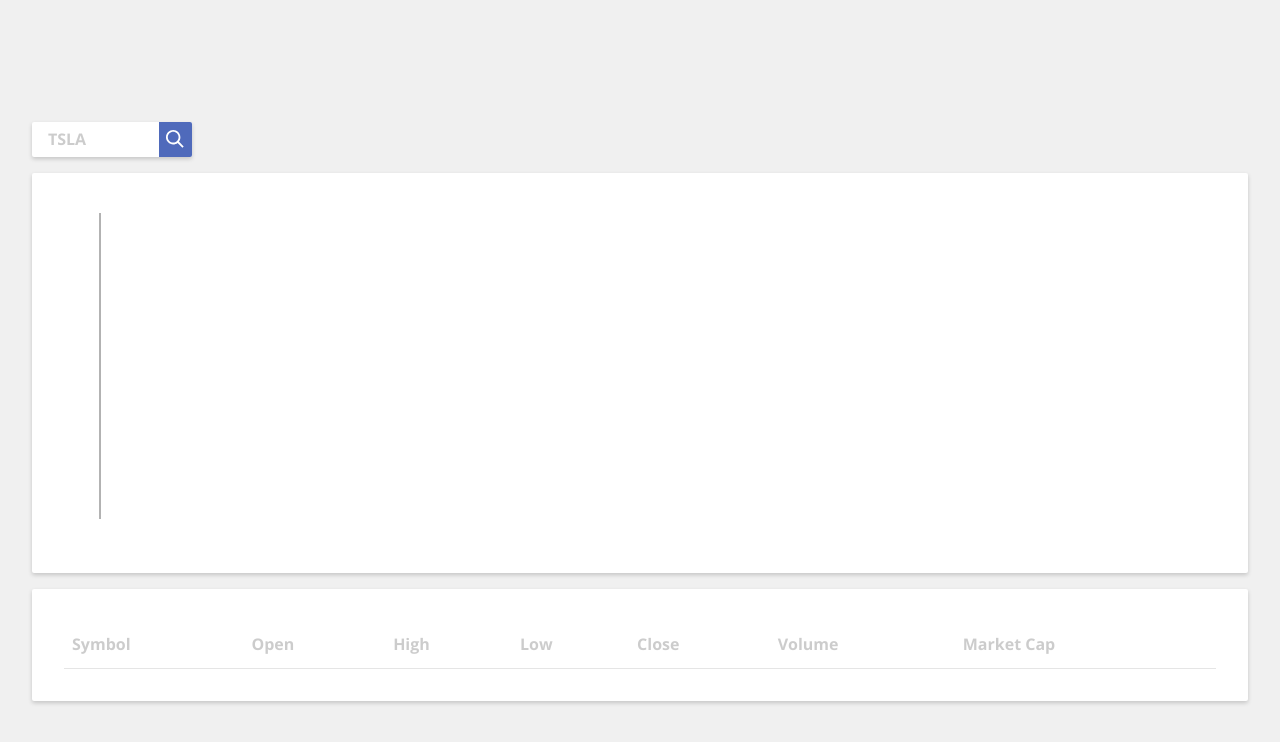
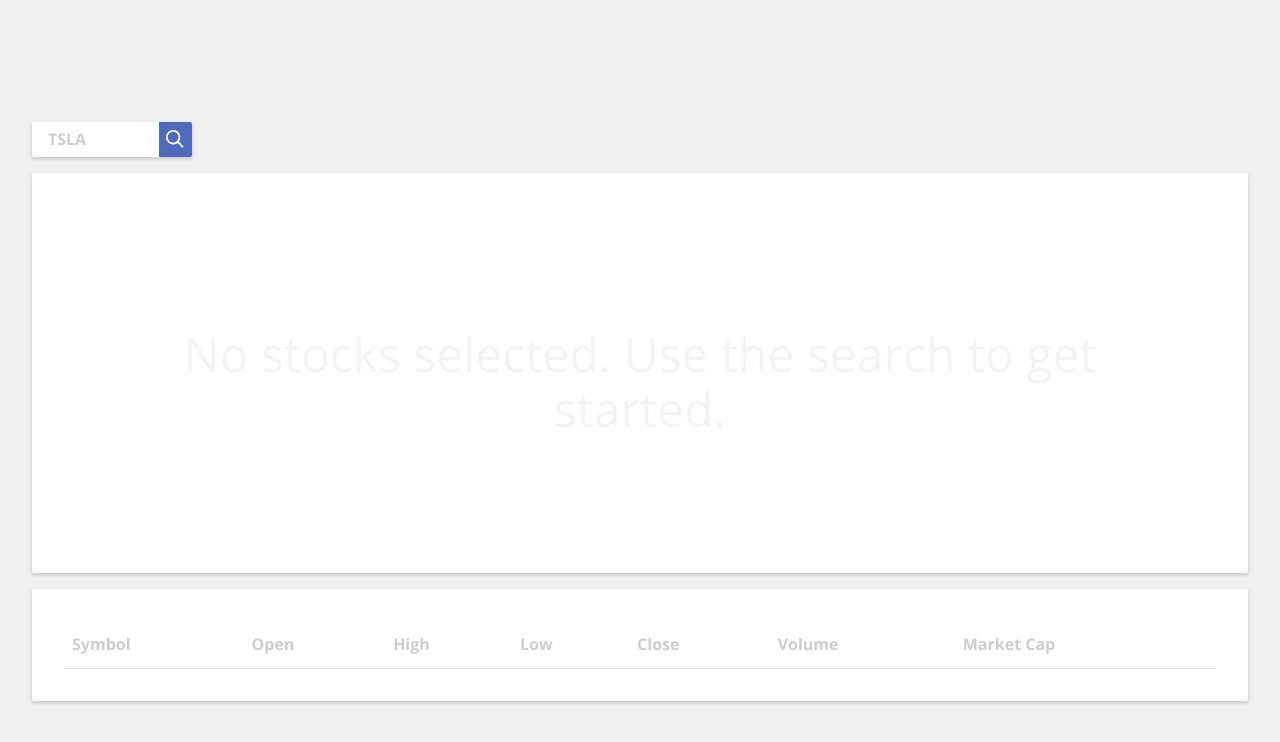
Before and after one commit to abohannon/stock-pool, a React (Create React App) app in the folder client/: page / in a window 1280 px wide. Shown: the top 742 px of the page. Built offline with nearby package versions, Linux system fonts and the light colour scheme.

Commit message:
Added placeholder text

```diff
--- a/client/src/components/Graph.js
+++ b/client/src/components/Graph.js
@@ -10,18 +10,29 @@ import {
   Tooltip,
 } from 'recharts';
 import CustomTooltip from './CustomTooltip';
-import { BOX_SHADOW } from '../constants/style';
+import { WHITE_ALT, BOX_SHADOW } from '../constants/style';
 
 const Wrapper = styled.div`
   width: 100%;
+  display: flex;
+  justify-content: center;
+  align-items: center;
   margin-bottom: 1rem;
   background-color: white;
   height: 400px;
   border-radius: 2px;
   box-shadow: ${BOX_SHADOW};
-  padding: 2rem 2rem 1rem 0;
+  padding: 2rem 2rem 1rem 2rem;
   box-sizing: border-box;
 `;
+
+const Empty = styled.div`
+  font-size: 3rem;
+  color: ${WHITE_ALT};
+  text-align: center;
+  padding: 0 2rem;
+`;
+
 class Graph extends Component {
   static propTypes = {
     stockData: PropTypes.arrayOf(PropTypes.object).isRequired,
@@ -77,11 +88,19 @@ renderLines = () => {
   return null;
 };
 
+renderEmpty = () => (
+  <Empty>
+      No stocks selected. Use the search to get started.
+  </Empty>
+)
+
 render() {
   const { chartData } = this.state;
   return (
     <Wrapper>
-      <ResponsiveContainer>
+      { chartData.length < 1
+    ? this.renderEmpty()
+    : <ResponsiveContainer>
       <LineChart
         data={chartData}
         margin={this.calculateMargin(8)}
@@ -95,6 +114,7 @@ render() {
         <Tooltip content={<CustomTooltip />} />
       </LineChart>
     </ResponsiveContainer>
+    }
     </Wrapper>
   );
 }
```
Lines whose indentation alone changed are shown as unchanged.
